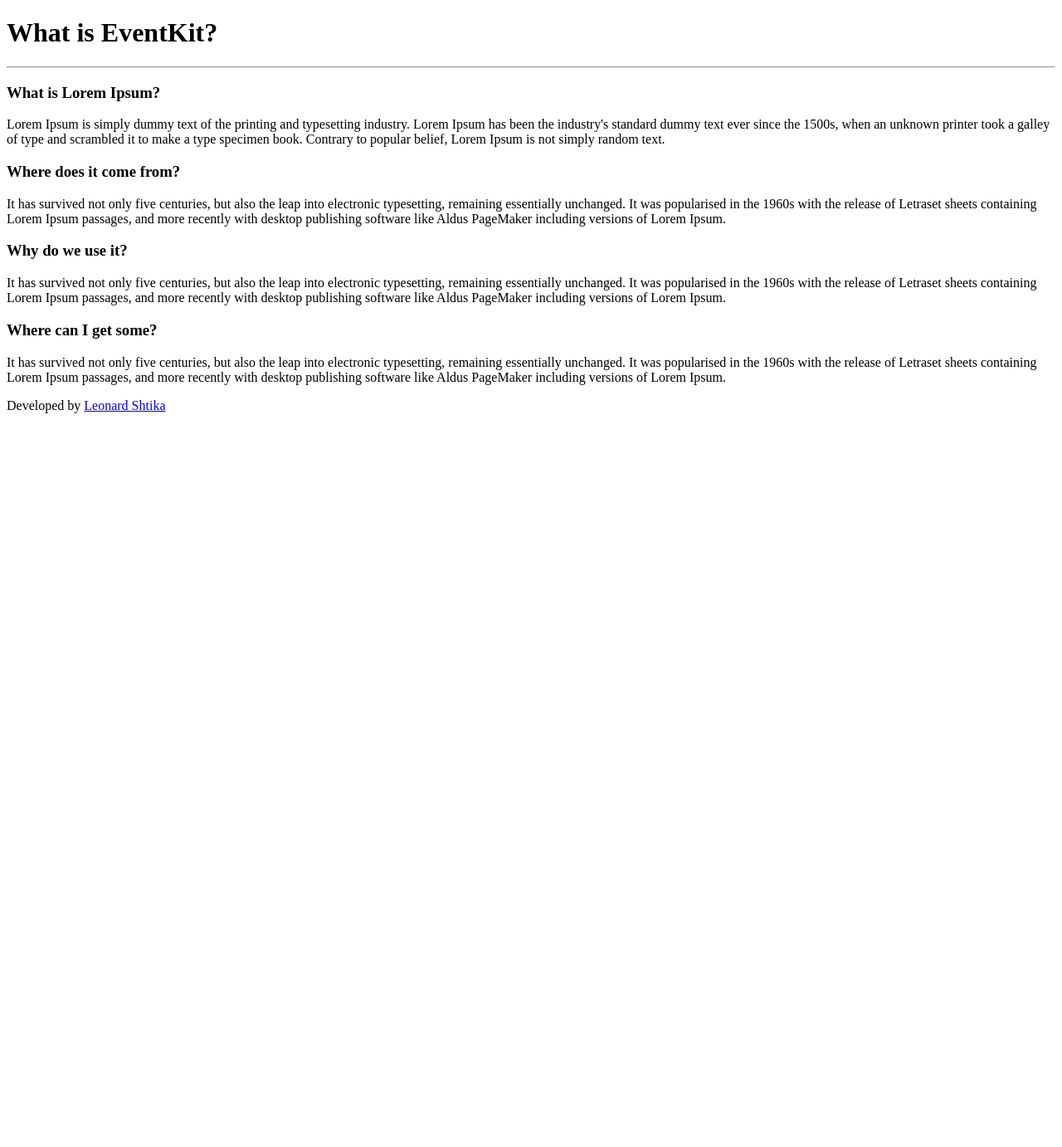
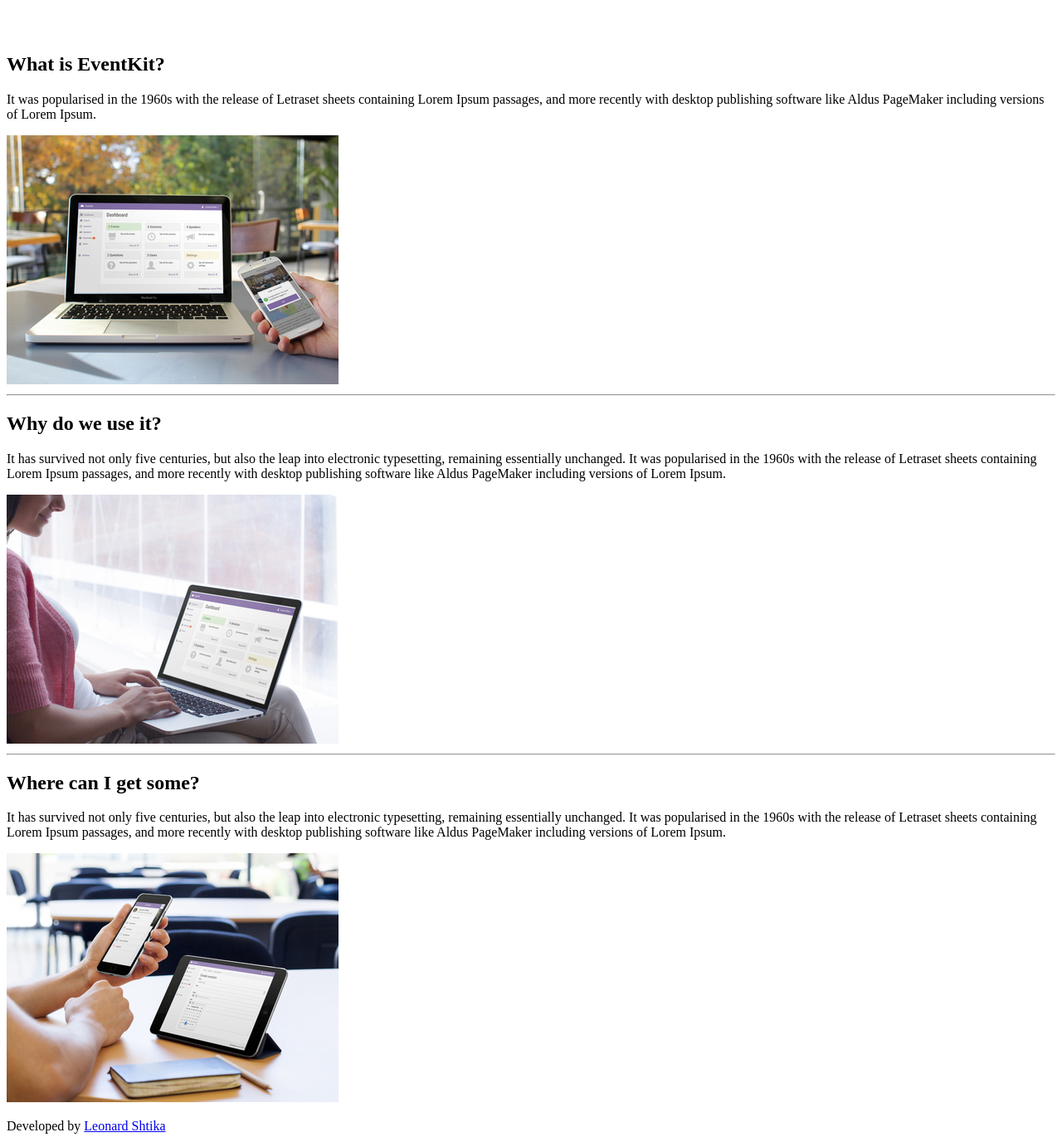
Before and after one commit to leoshtika/eventkit, a Yii app: template frontend/views/site/about.php in a window 1280 px wide. Shown: the whole page at 83% size. Before the commit the page ends 498 px from the top, so only its background shows below. Run offline with PHP 8.4 and a stand-in for Yii, Linux system fonts and the light colour scheme; the template is opened without the code that fills it, so the values that code supplies are empty; some libraries are stand-ins or nearby versions.

Commit message:
Create a basic structure for 'about' page

```diff
--- a/frontend/views/site/about.php
+++ b/frontend/views/site/about.php
@@ -8,35 +8,61 @@ $this->title = Yii::t('app', 'What is EventKit?');
 $this->params['breadcrumbs'][] = $this->title;
 ?>
 <div class="site-about">
-    <h1><?= Html::encode($this->title) ?></h1>
-    <hr>
+    <br><br>
     <div class="row">
-        <div class="col-md-4">
-            <h3>What is Lorem Ipsum?</h3>
-            <p>Lorem Ipsum is simply dummy text of the printing and typesetting industry. Lorem Ipsum has been the industry's
-            standard dummy text ever since the 1500s, when an unknown printer took a galley of type and scrambled it to
-            make a type specimen book. Contrary to popular belief, Lorem Ipsum is not simply random text.</p>
+        <div class="col-md-7">
+            <h2 class="featurette-heading"><?= Html::encode($this->title) ?></h2>
+            <p class="lead">
+                It was popularised in the 1960s with the release of Letraset
+                sheets containing Lorem Ipsum passages, and more recently with desktop publishing software like Aldus PageMaker
+                including versions of Lorem Ipsum.
+            </p>
         </div>
-        <div class="col-md-4">
-            <h3>Where does it come from?</h3>
+        <div class="col-md-5">
+            <?= Html::img('@web/images/web-app0.jpg', [
+                'class' => 'featurette-image img-responsive center-block',
+                'alt' => '',
+            ]) ?>
+        </div>
+    </div>
+
+    <hr class="featurette-divider hidden-xs">
+
+    <div class="row">
+        <div class="col-md-7 col-md-push-5">
+            <h2 class="featurette-heading">Why do we use it?</h2>
+            <p class="lead">
                 It has survived not only five centuries, but also the leap into electronic
                 typesetting, remaining essentially unchanged. It was popularised in the 1960s with the release of Letraset
                 sheets containing Lorem Ipsum passages, and more recently with desktop publishing software like Aldus PageMaker
                 including versions of Lorem Ipsum.
+            </p>
         </div>
-        <div class="col-md-4">
-            <h3>Why do we use it?</h3>
+        <div class="col-md-5 col-md-pull-7">
+            <?= Html::img('@web/images/web-app1.jpg', [
+                'class' => 'featurette-image img-responsive center-block',
+                'alt' => '',
+            ]) ?>
+        </div>
+    </div>
+
+    <hr class="featurette-divider hidden-xs">
+
+    <div class="row">
+        <div class="col-md-7">
+            <h2 class="featurette-heading">Where can I get some?</h2>
+            <p class="lead">
                 It has survived not only five centuries, but also the leap into electronic
                 typesetting, remaining essentially unchanged. It was popularised in the 1960s with the release of Letraset
                 sheets containing Lorem Ipsum passages, and more recently with desktop publishing software like Aldus PageMaker
                 including versions of Lorem Ipsum.
+            </p>
         </div>
-        <div class="col-md-12">
-            <h3>Where can I get some?</h3>
-            It has survived not only five centuries, but also the leap into electronic
-            typesetting, remaining essentially unchanged. It was popularised in the 1960s with the release of Letraset
-            sheets containing Lorem Ipsum passages, and more recently with desktop publishing software like Aldus PageMaker
-            including versions of Lorem Ipsum.
+        <div class="col-md-5">
+            <?= Html::img('@web/images/web-app2.jpg', [
+                'class' => 'featurette-image img-responsive center-block',
+                'alt' => '',
+            ]) ?>
         </div>
     </div>
 </div>
```
Also changed, not shown: frontend/views/site/index.php (+6 -4 lines), frontend/web/images/main.jpg (added), frontend/web/images/web-app0.jpg (added), frontend/web/images/web-app1.jpg (added), frontend/web/images/web-app2.jpg (added). Lines whose indentation alone changed are shown as unchanged.
